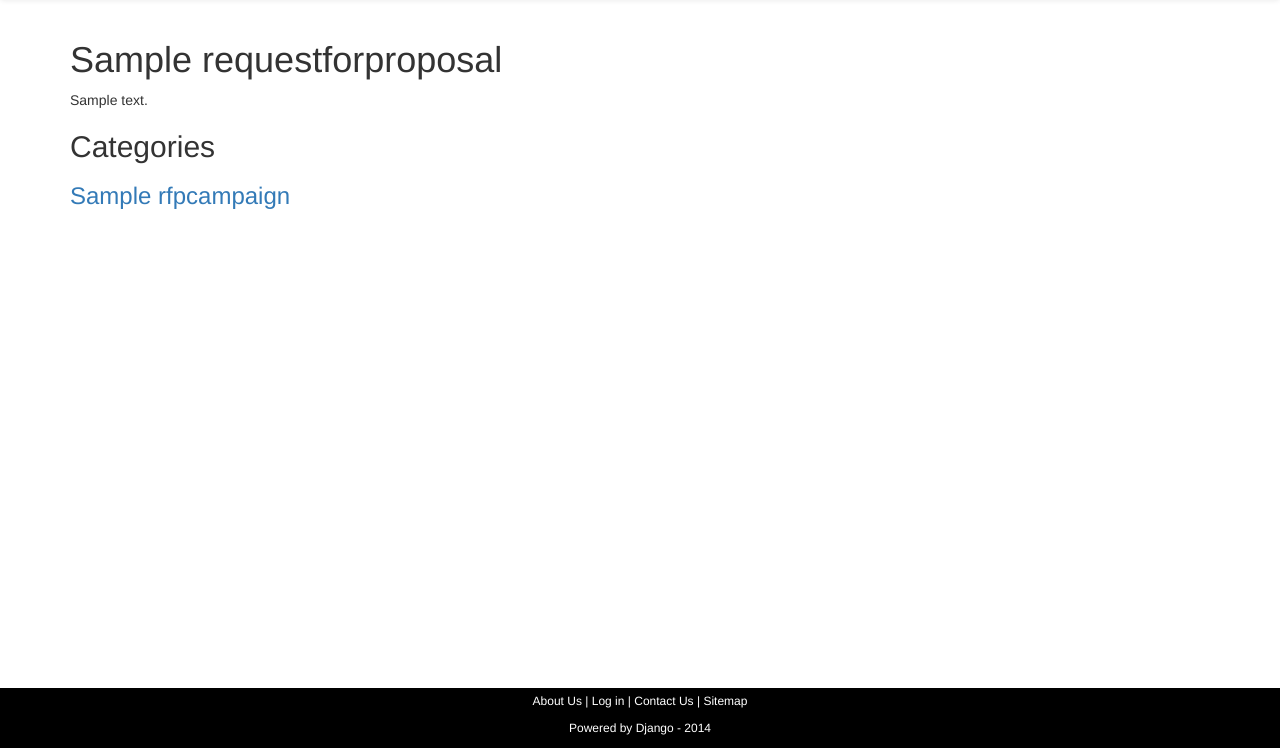
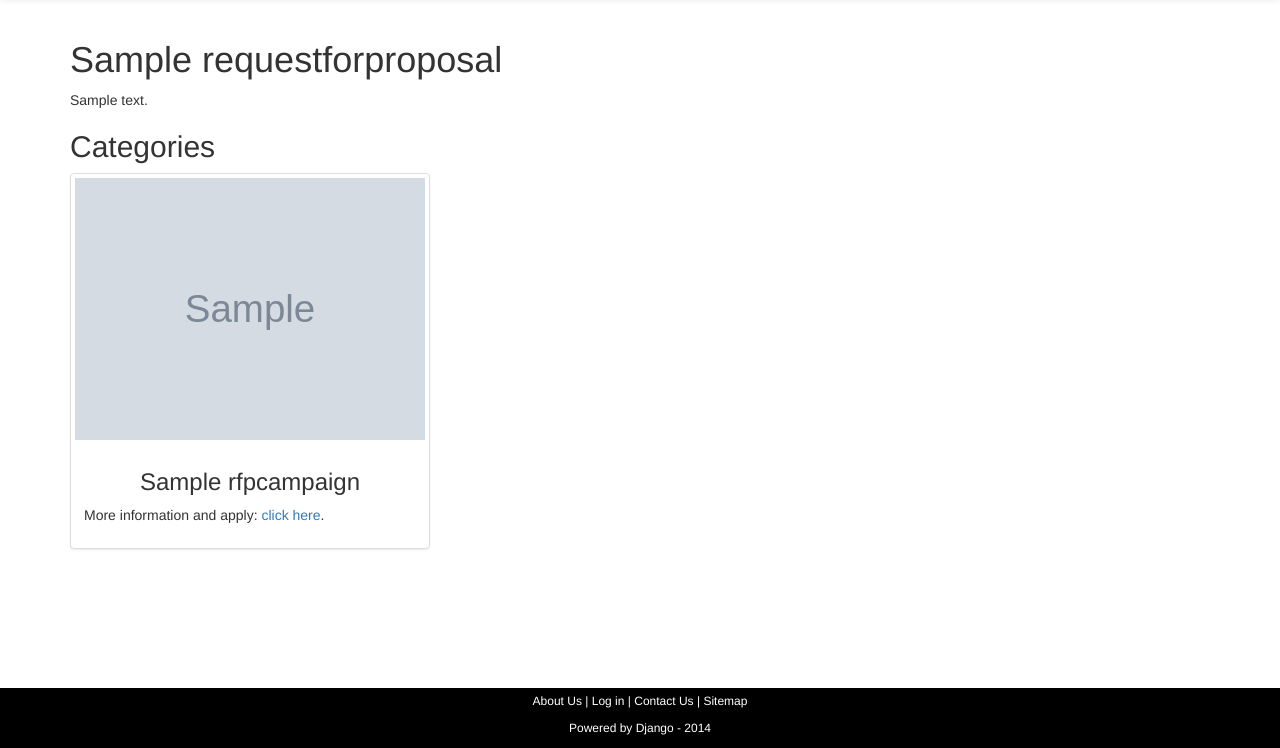
Before and after one commit to unistra/rfpportal-frcsxb, a Django app: template templates/rfp/rfp_list.html in a window 1280 px wide. Shown: the part 52-800 px from the top of the page. Run offline with Django 3.2, Linux system fonts and the light colour scheme; the template is opened without the code that fills it: values that come from a table or form of the project are taken from there, others are empty; tables that the repository leaves empty hold one stand-in row (values such as "Sample post"); grey boxes marked "Sample" are stand-in pictures; parts of the project's set-up code (start-up, migrations or seed data) failed here and were passed over; some libraries are stand-ins or nearby versions.

Commit message:
Add logo and templates fix

```diff
--- a/rfp/models.py
+++ b/rfp/models.py
@@ -16,6 +16,7 @@ class RfpCampaign(models.Model):
     name=models.CharField(max_length=255,null=True)
     year=models.PositiveIntegerField(null=True)
     instructions=models.TextField(max_length=4000,null=True)
+    logo = models.ImageField(upload_to='image',null=True,blank=True)
 
     def __unicode__(self):
         return self.name
--- a/templates/rfp/rfp_list.html
+++ b/templates/rfp/rfp_list.html
@@ -3,6 +3,8 @@
 {% block title %} {{ rfp_campaign.name }} {% endblock %}
 
 {% block body_block %}
+
+{% load static from staticfiles %}
 
 <div class = "container">
 
@@ -11,15 +13,30 @@
     <p>{{ r.description|linebreaksbr }}</p>
 
     <h2>Categories</h2>
+
+    <div class="row">
     {% for c in rfp_c %}
 
         {% if c.request_for_proposal.id = r.id %}
 
-            <h3><a href="{% url 'rfpcampaign_detail' c.id %}">{{ c.name }}</a></h3>
+
+              <div class="col-sm-6 col-md-4">
+                <div class="thumbnail">
+                    {% if c.logo %}
+                        <img src="{{ c.logo.url }}" alt="{{ c.name }}">
+                    {% endif %}
+                  <div class="caption">
+                    <h3 style="text-align:center;">{{ c.name }}</h3>
+                    <p>More information and apply: <a href="{% url 'rfpcampaign_detail' c.id %}" class="">click here</a>.</p>
+                  </div>
+                </div>
+              </div>
 
         {% endif %}
 
     {% endfor %}
+
+    </div>
 {% endfor %}
 
 </div>
```
Also changed, not shown: templates/rfp/rfp_details.html (+8 -5 lines), rfp/migrations/0016_rfpcampaign_logo.py (added).
